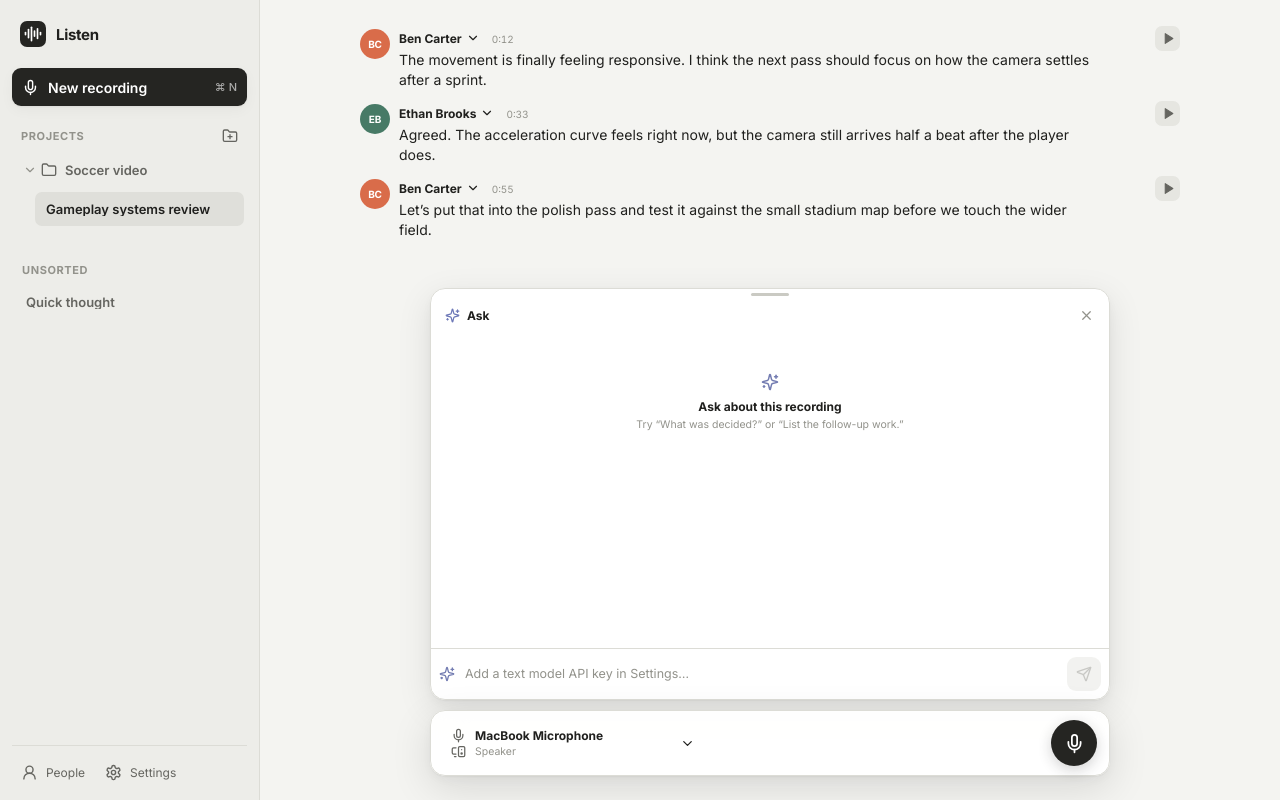
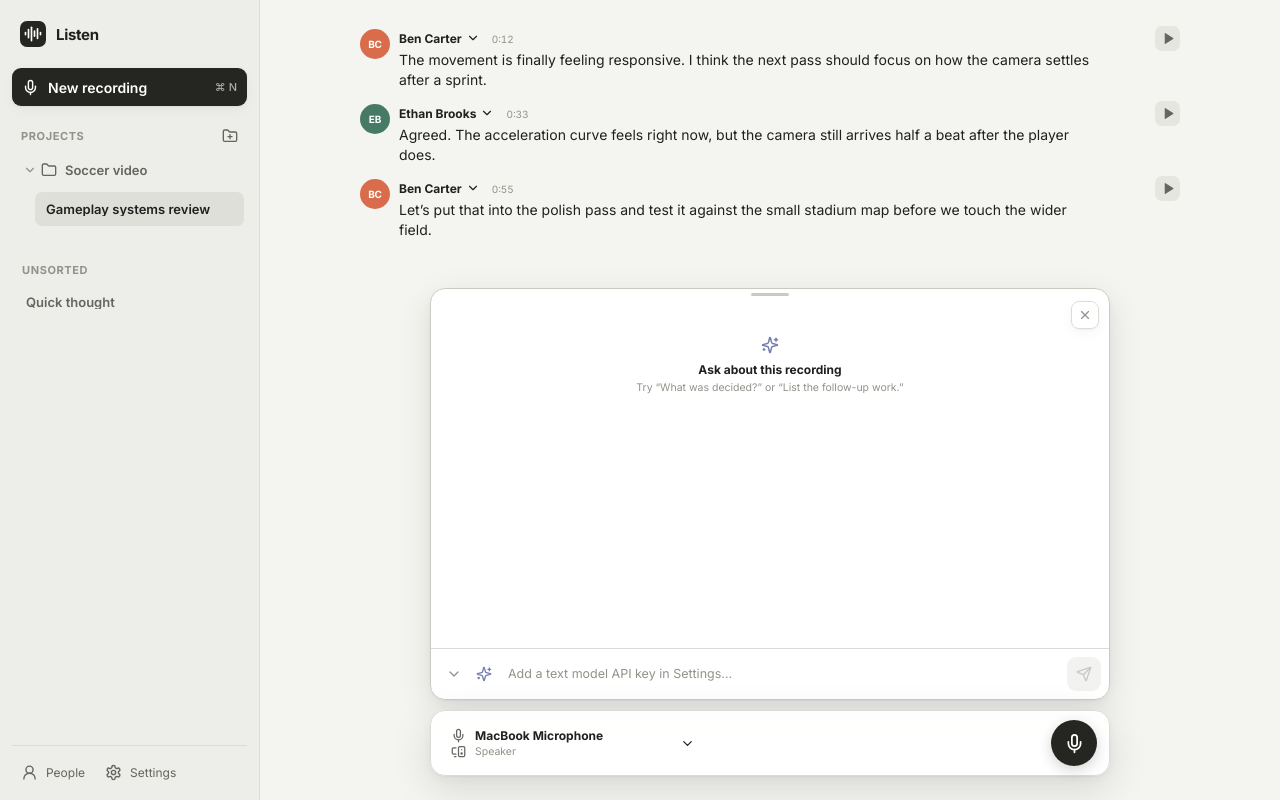
Before and after one commit to vini2003/listen, a React (Vite) app: page / in a window 1280 px wide. Both pictures are taken after a click on the button 453 px from the left and 674 px from the top of the page. Built offline with nearby package versions, Linux system fonts and the light colour scheme.

Commit message:
Polish Ask panel controls and focus

```diff
--- a/src/components/meeting/MeetingChat.tsx
+++ b/src/components/meeting/MeetingChat.tsx
@@ -152,14 +152,11 @@ export function MeetingChat({ meeting }: MeetingChatProps) {
                 onPointerCancel={finishResize}
               ><span /></div>
             ) : null}
-            <div className="meeting-chat-header">
-              <span className="meeting-chat-title"><Sparkles size={15} /> Ask</span>
-              {!wideLayout ? (
-                <button className="chat-icon-button" onClick={() => setExpanded(false)} aria-label="Close Ask">
-                  <X size={15} />
-                </button>
-              ) : null}
-            </div>
+            {!wideLayout ? (
+              <button className="chat-close-button" onClick={() => setExpanded(false)} aria-label="Close Ask">
+                <X size={14} />
+              </button>
+            ) : null}
 
             <div className="meeting-chat-messages" ref={scrollRef}>
               {chatLoading ? (
@@ -224,8 +221,13 @@ export function MeetingChat({ meeting }: MeetingChatProps) {
       </AnimatePresence>
 
       <div className="meeting-chat-composer">
-        {!panelVisible ? (
-          <button className="chat-expand-button" onClick={() => setExpanded(true)} aria-label="Open conversation">
+        {!wideLayout ? (
+          <button
+            className="chat-expand-button"
+            onClick={() => setExpanded((current) => !current)}
+            aria-label={expanded ? "Close conversation" : "Open conversation"}
+            aria-expanded={expanded}
+          >
             <ChevronUp size={16} />
           </button>
         ) : null}
--- a/src/styles.css
+++ b/src/styles.css
@@ -211,15 +211,16 @@ button:focus-visible, input:focus-visible, textarea:focus-visible { box-shadow:
 
 .meeting-chat { display: flex; flex-direction: column; position: absolute; z-index: 19; left: 50%; bottom: 100px; width: min(680px, calc(100% - 80px)); overflow: hidden; background: color-mix(in srgb, var(--surface-raised) 96%, transparent); border: 1px solid var(--border); border-radius: 15px; box-shadow: 0 10px 34px rgba(20, 20, 18, .1), var(--shadow-sm); transform: translateX(-50%); backdrop-filter: blur(18px); }
 .meeting-chat:focus-within { border-color: var(--border-strong); }
-.meeting-chat-panel { display: flex; flex-direction: column; flex: 0 0 auto; height: min(var(--chat-panel-height, 360px), calc(100vh - 205px)); min-height: 0; overflow: hidden; border-bottom: 1px solid var(--border); }
+.meeting-chat-panel { display: flex; flex-direction: column; position: relative; flex: 0 0 auto; height: min(var(--chat-panel-height, 360px), calc(100vh - 205px)); min-height: 0; overflow: hidden; border-bottom: 1px solid var(--border); }
 .chat-resize-handle { display: grid; place-items: center; flex: 0 0 10px; height: 10px; touch-action: none; cursor: ns-resize; }
 .chat-resize-handle span { width: 38px; height: 3px; background: var(--border-strong); border-radius: 999px; transition: width 120ms ease, background 120ms ease; }
 .chat-resize-handle:hover span, .chat-resize-handle:active span { width: 48px; background: var(--text-faint); }
-.meeting-chat-header { display: flex; align-items: center; gap: 9px; flex: 0 0 37px; height: 37px; padding: 1px 8px 5px 14px; }
-.meeting-chat-title { display: flex; align-items: center; gap: 7px; flex: 1; font-size: 12px; font-weight: 650; }
-.meeting-chat-title svg { color: #6e79b8; }
-.chat-icon-button, .chat-expand-button { display: grid; place-items: center; width: 29px; height: 29px; padding: 0; color: var(--text-faint); background: transparent; border-radius: 7px; }
-.chat-icon-button:hover, .chat-expand-button:hover { color: var(--text); background: var(--hover); }
+.chat-close-button { display: grid; place-items: center; position: absolute; z-index: 3; right: 10px; top: 12px; width: 28px; height: 28px; padding: 0; color: var(--text-faint); background: color-mix(in srgb, var(--surface-raised) 92%, transparent); border: 1px solid var(--border); border-radius: 8px; box-shadow: var(--shadow-sm); backdrop-filter: blur(12px); }
+.chat-close-button:hover { color: var(--text); background: var(--hover); }
+.chat-expand-button { display: grid; place-items: center; flex: 0 0 29px; width: 29px; height: 29px; padding: 0; color: var(--text-faint); background: transparent; border-radius: 7px; }
+.chat-expand-button:hover { color: var(--text); background: var(--hover); }
+.chat-expand-button svg { transition: transform 140ms ease; }
+.meeting-chat.expanded .chat-expand-button svg { transform: rotate(180deg); }
 .meeting-chat-messages { display: flex; flex: 1; min-height: 105px; flex-direction: column; gap: 7px; overflow-y: auto; padding: 10px 16px 16px; scrollbar-width: thin; scrollbar-color: var(--border-strong) transparent; }
 .chat-loading, .chat-empty { display: flex; align-items: center; justify-content: center; color: var(--text-faint); font-size: 11px; }
 .chat-loading { gap: 7px; min-height: 90px; }
@@ -255,7 +256,8 @@ button:focus-visible, input:focus-visible, textarea:focus-visible { box-shadow:
 @keyframes chatDot { 50% { opacity: .32; transform: translateY(-2px); } }
 .meeting-chat-composer { display: flex; align-items: center; gap: 8px; min-height: 50px; padding: 7px 8px; }
 .chat-composer-icon { flex: 0 0 auto; color: #747db2; }
-.meeting-chat-composer textarea { flex: 1; min-width: 0; max-height: 96px; resize: none; overflow-y: auto; padding: 7px 2px; color: var(--text); background: transparent; border: 0; outline: 0; font-size: 12.5px; line-height: 1.4; }
+.meeting-chat-composer textarea { flex: 1; min-width: 0; max-height: 96px; resize: none; overflow-y: auto; padding: 7px 8px; color: var(--text); background: transparent; border: 0; border-radius: 8px; outline: 0; font-size: 12.5px; line-height: 1.4; }
+.meeting-chat-composer textarea:focus-visible { box-shadow: inset 0 0 0 1px var(--border-strong); }
 .meeting-chat-composer textarea::placeholder { color: var(--text-faint); }
 .chat-send-button { display: grid; place-items: center; flex: 0 0 34px; width: 34px; height: 34px; padding: 0; color: var(--accent-text); background: var(--accent); border-radius: 9px; }
 .chat-send-button:hover:not(:disabled) { opacity: .86; }
@@ -266,8 +268,6 @@ button:focus-visible, input:focus-visible, textarea:focus-visible { box-shadow:
 .meeting-view:has(.meeting-chat.wide) .recording-dock { left: calc((100% - 430px) / 2); width: min(680px, calc(100% - 494px)); }
 .meeting-chat.wide { grid-column: 2; grid-row: 1 / 3; position: relative; z-index: 21; left: auto; bottom: auto; width: auto; height: auto; margin: 16px 18px 24px 8px; transform: none; border-radius: 18px; }
 .meeting-chat.wide .meeting-chat-panel { flex: 1; height: auto; }
-.meeting-chat.wide .meeting-chat-header { flex-basis: 48px; height: 48px; padding: 7px 13px 7px 16px; border-bottom: 1px solid var(--border); }
-.meeting-chat.wide .meeting-chat-title { font-size: 13px; }
 .meeting-chat.wide .meeting-chat-messages { padding: 16px 15px 18px; }
 .meeting-chat.wide .meeting-chat-composer { flex: 0 0 auto; min-height: 58px; padding: 9px 10px; }
 
```
